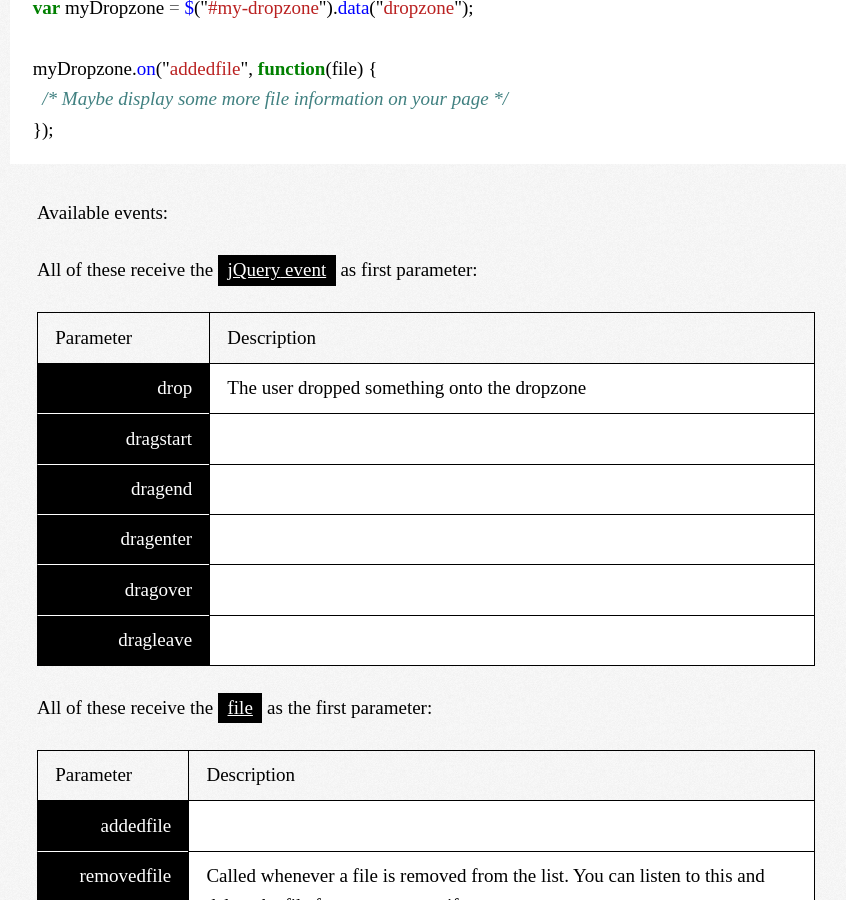
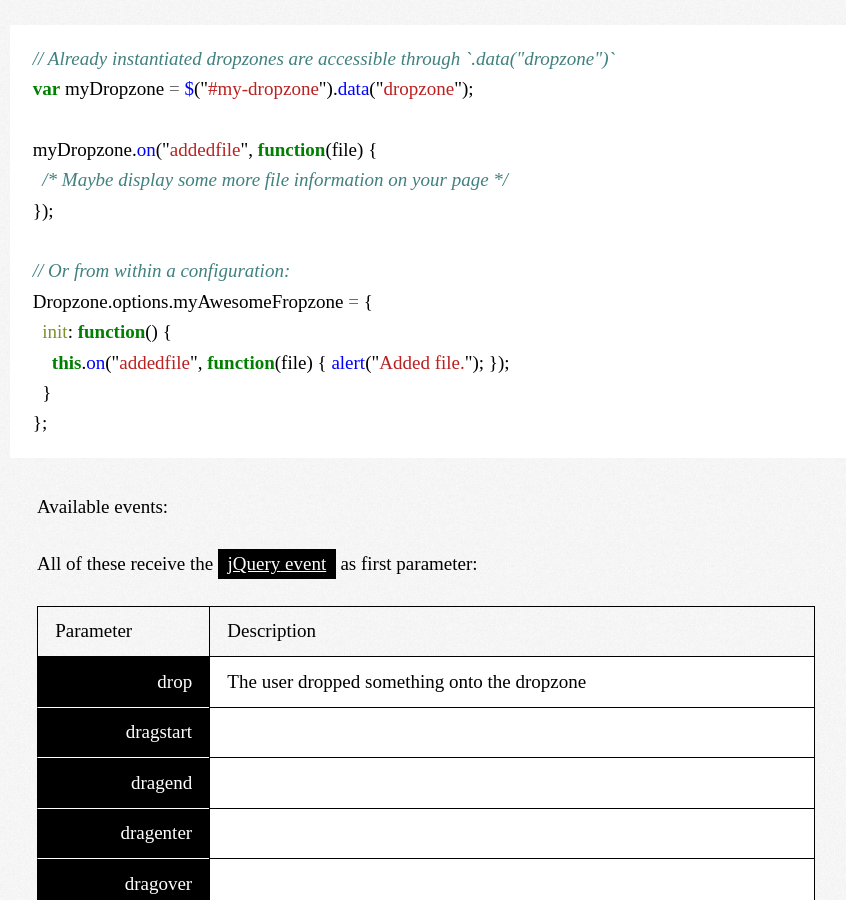
Before and after one commit to dropzone/dropzone, a Jekyll site: the page built from index.md, in a window 1280 px wide and 900 px high, scrolled down 8401 px. Shown: the whole window, without its empty margins (214-1060 px from the left). Built offline with Jekyll 4.4.1, drawn with Linux system fonts in a browser that asks for light colours; Markdown is read by kramdown in place of the engine named in the settings; comment, search, counter and statistics services are not loaded; some of the changed text lies outside the part shown.

Commit message:
Added the init option info.

```diff
--- a/index.md
+++ b/index.md
@@ -182,6 +182,7 @@
 | `maxThumbnailFilesize`  | in MB. When the filename exceeds this limit, the thumbnail will not be generated
 | `thumbnailWidth`        |
 | `thumbnailHeight`       |
+| `init`                  | is a function that gets called when Dropzone is initialized. You can setup event listeners inside this function.
 | `accept`                | is a function that gets a [file](https://developer.mozilla.org/en-US/docs/DOM/File) and a `done` function as parameter. If the done function is invoked without a parameter, the file will be processed. If you pass an error message it will be displayed and the file will not be uploaded.
 | `enqueueForUpload`      | When false, dropped files aren't uploaded automatically. See below for more info on enqueuing file uploads.
 | `previewTemplate`       | is a string that contains the template used for each dropped image. Change it to fulfill your needs but make sure to properly provide all elements.
@@ -227,6 +228,13 @@
 myDropzone.on("addedfile", function(file) {
   /* Maybe display some more file information on your page */
 });
+
+// Or from within a configuration:
+Dropzone.options.myAwesomeFropzone = {
+  init: function() {
+    this.on("addedfile", function(file) { alert("Added file."); });
+  }
+};
 {% endhighlight %}
 
 
```
